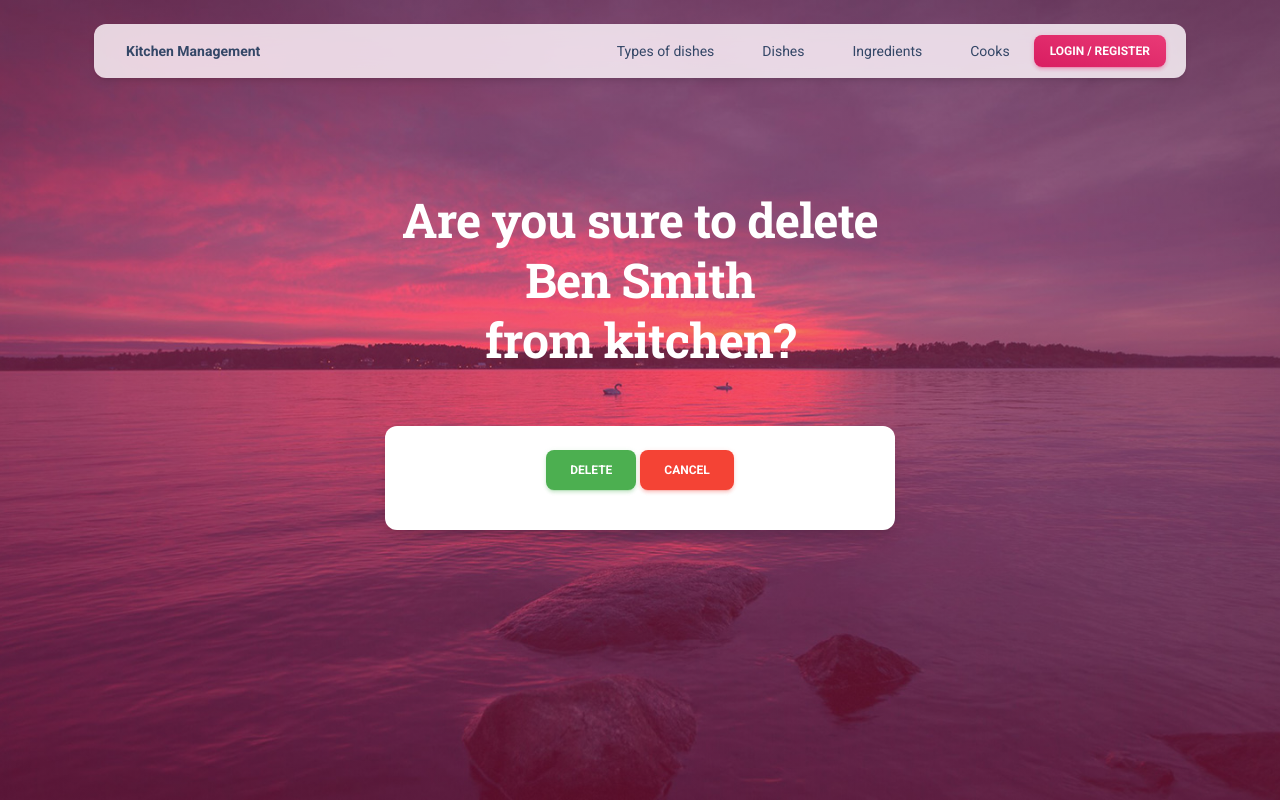
After one commit to ArturDrzazga/kitchen-management, a Django app: page /cooks/6/delete/ in a window 1280 px wide. The commit adds this page. Run offline with Django 5.2, Linux system fonts and the light colour scheme; data comes from the database, SQL or seed files in the repository; some libraries are stand-ins or nearby versions.

Commit message:
added delete view for cook

```diff
--- a/kitchen_app/urls.py
+++ b/kitchen_app/urls.py
@@ -14,7 +14,7 @@ from kitchen_app.views import (index,
                                IngredientsUpdateView,
                                IngredientsDeleteView,
                                CooksListView,
-                               CooksDetailView, CooksCreateView, CooksUpdateView)
+                               CooksDetailView, CooksCreateView, CooksUpdateView, CooksDeleteView)
 
 urlpatterns = [
     path("", index, name="index"),
@@ -80,6 +80,10 @@ urlpatterns = [
     path("cooks/<int:pk>/update/",
          CooksUpdateView.as_view(),
          name="cook-update"),
+
+    path("cooks/<int:pk>/delete/",
+         CooksDeleteView.as_view(),
+         name="cook-delete"),
 ]
 
 app_name = "kitchen_app"
--- a/kitchen_app/views.py
+++ b/kitchen_app/views.py
@@ -1,7 +1,7 @@
 from django.contrib.auth import get_user_model
 from django.contrib.auth.decorators import login_required
 from django.shortcuts import render
-from django.urls import reverse_lazy
+from django.urls import reverse_lazy, reverse
 from django.views import generic
 
 from .forms import DishTypeForm, DishForm, IngredientForm, CookCreationForm, CookUpdateForm
@@ -118,4 +118,13 @@ class CooksCreateView(generic.CreateView):
 class CooksUpdateView(generic.UpdateView):
     model = Cook
     form_class = CookUpdateForm
+
+    def get_success_url(self):
+        cook_pk = self.object.pk
+
+        return reverse("kitchen_app:cook-detail", kwargs={"pk": cook_pk})
+
+
+class CooksDeleteView(generic.DeleteView):
+    model = Cook
     success_url = reverse_lazy("kitchen_app:cook-list")
--- /dev/null
+++ b/templates/kitchen_app/cook_confirm_delete.html
@@ -0,0 +1,24 @@
+{% extends "base.html" %}
+{% load crispy_forms_filters %}
+
+{% block content %}
+  <h1 class="text-white pt-3 mt-n5">Are you sure to delete
+    <br>{{ cook.first_name }} {{ cook.last_name }}
+    <br> from kitchen?
+  </h1>
+  <div class="container py-5">
+    <div class="row justify-content-center">
+      <div class="col-lg-6 col-md-8">
+        <div class="card p-4 shadow-lg">
+          <form action="" method="post">
+            {% csrf_token %}
+
+            <input type="submit" value="Delete" class="btn btn-primary btn-success">
+            <a href="{% url "kitchen_app:cook-detail" pk=cook.id %}" class="btn btn-primary btn-danger">Cancel</a>
+          </form>
+        </div>
+      </div>
+    </div>
+  </div>
+
+{% endblock %}
--- a/templates/kitchen_app/cook_detail.html
+++ b/templates/kitchen_app/cook_detail.html
@@ -2,7 +2,6 @@
 {% load crispy_forms_filters %}
 
 {% block content %}
-  <h1 class="text-white pt-3 mt-n5">Details about {{ cook.first_name }}</h1>
   <div class="container py-5">
     <div class="row justify-content-center">
       <div class="col-lg-6 col-md-8">
@@ -18,7 +17,8 @@
               <li class="fs-6 text-dark">{{ dish.name }}</li>
             {% endfor %}
           </ul>
-          <a href="{% url "kitchen_app:cook-update" pk=cook.id %}" class="btn btn-primary btn-success">Update</a>
+          <a href="{% url "kitchen_app:cook-update" pk=cook.id %}" class="btn btn-primary btn-success mt-4">Update</a>
+          <a href="{% url "kitchen_app:cook-delete" pk=cook.id %}" class="btn btn-primary btn-danger">Delete</a>
         </div>
       </div>
     </div>
```
